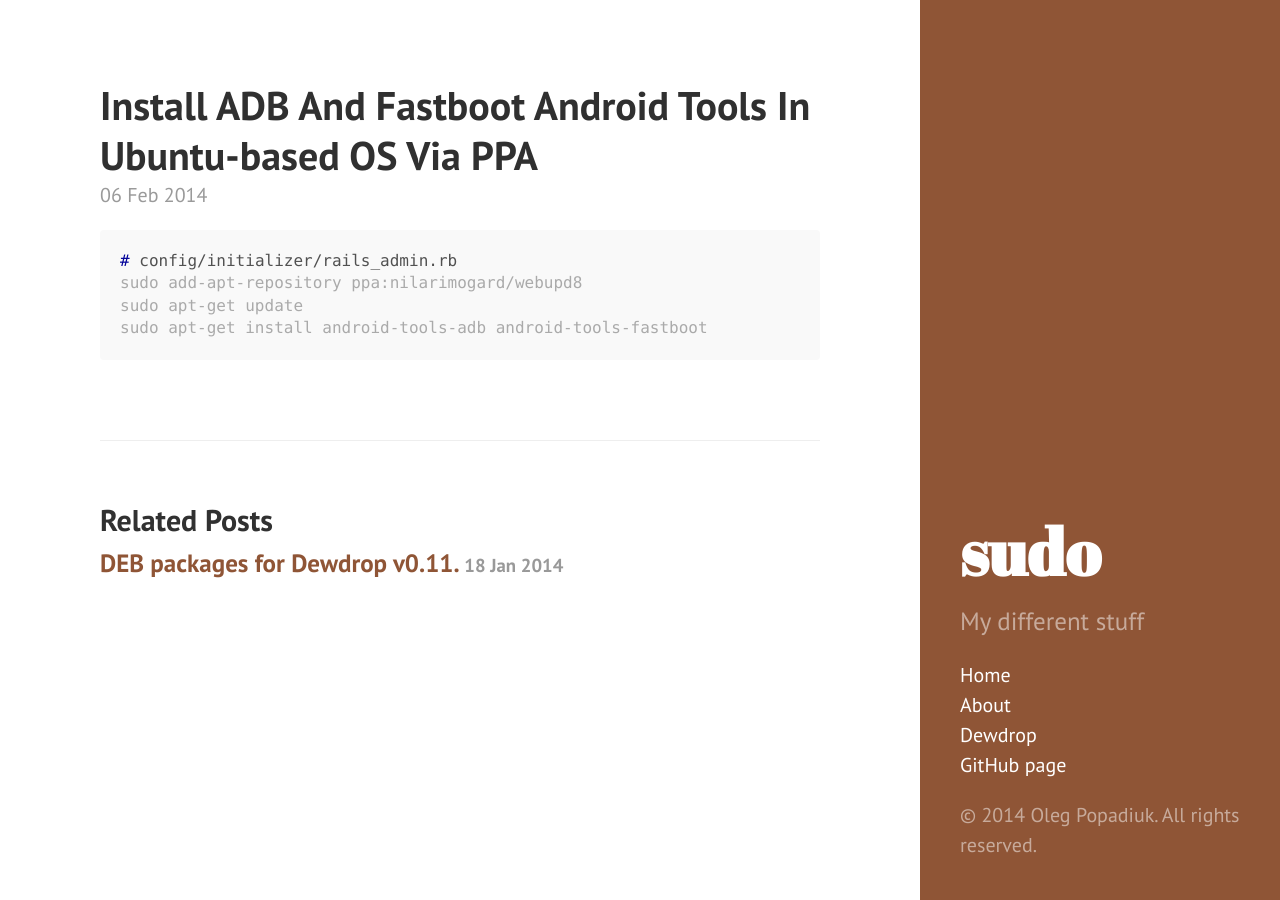
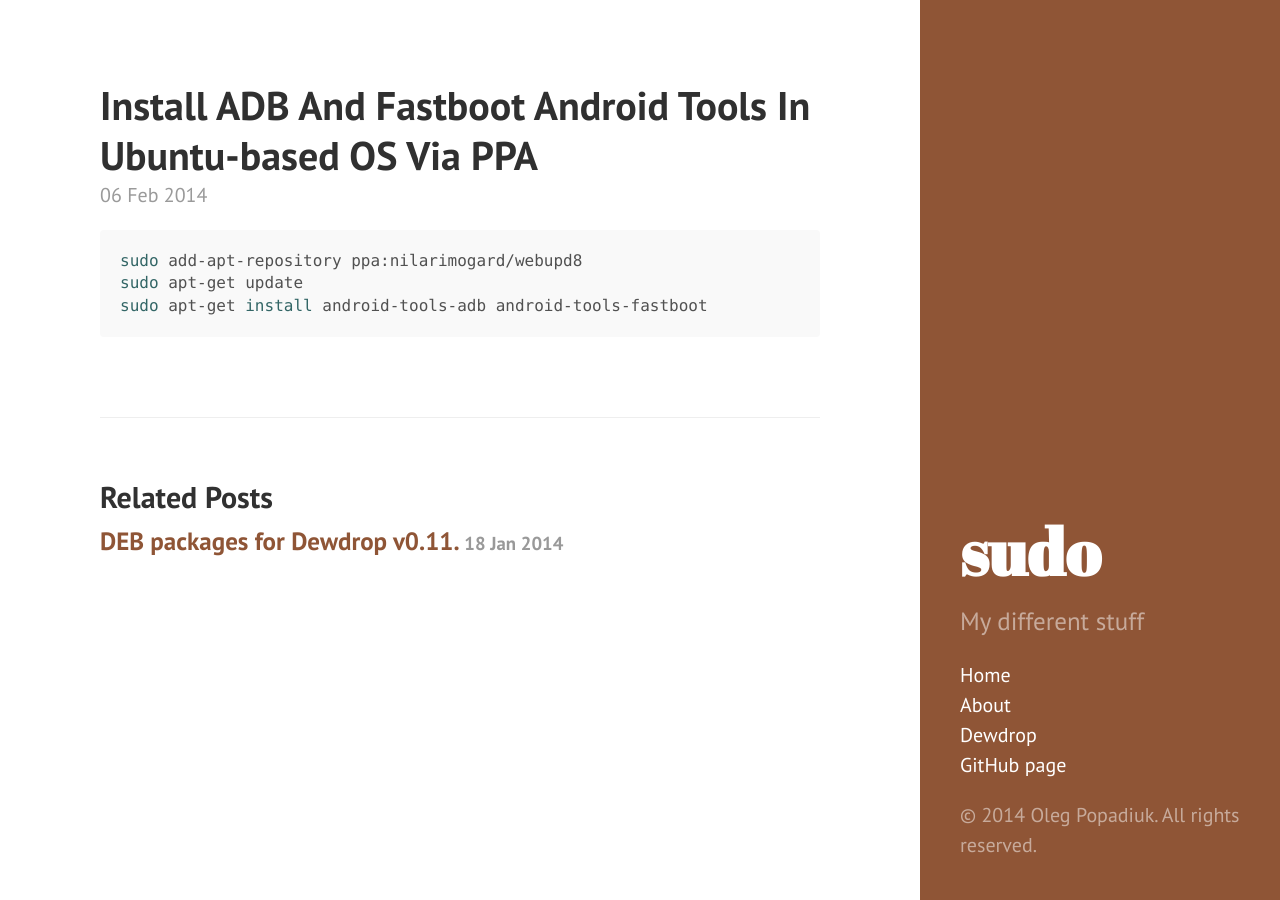
Before and after one commit to sudosu/sudosu.github.io, a Jekyll site: the page built from _posts/2014-02-06-ubuntu-ppa-android-adb-and-fastboot.md, in a window 1280 px wide. Built offline with Jekyll 4.4.1, drawn with Linux system fonts in a browser that asks for light colours; Markdown is read by kramdown in place of the engine named in the settings.

Commit message:
Update 2014-02-06-ubuntu-ppa-android-adb-and-fastboot.md

````diff
--- a/_posts/2014-02-06-ubuntu-ppa-android-adb-and-fastboot.md
+++ b/_posts/2014-02-06-ubuntu-ppa-android-adb-and-fastboot.md
@@ -3,8 +3,7 @@ layout: post
 title: Install ADB And Fastboot Android Tools In Ubuntu-based OS Via PPA
 ---
 
-```terminal
-# config/initializer/rails_admin.rb
+```bash
 sudo add-apt-repository ppa:nilarimogard/webupd8
 sudo apt-get update
 sudo apt-get install android-tools-adb android-tools-fastboot
````
